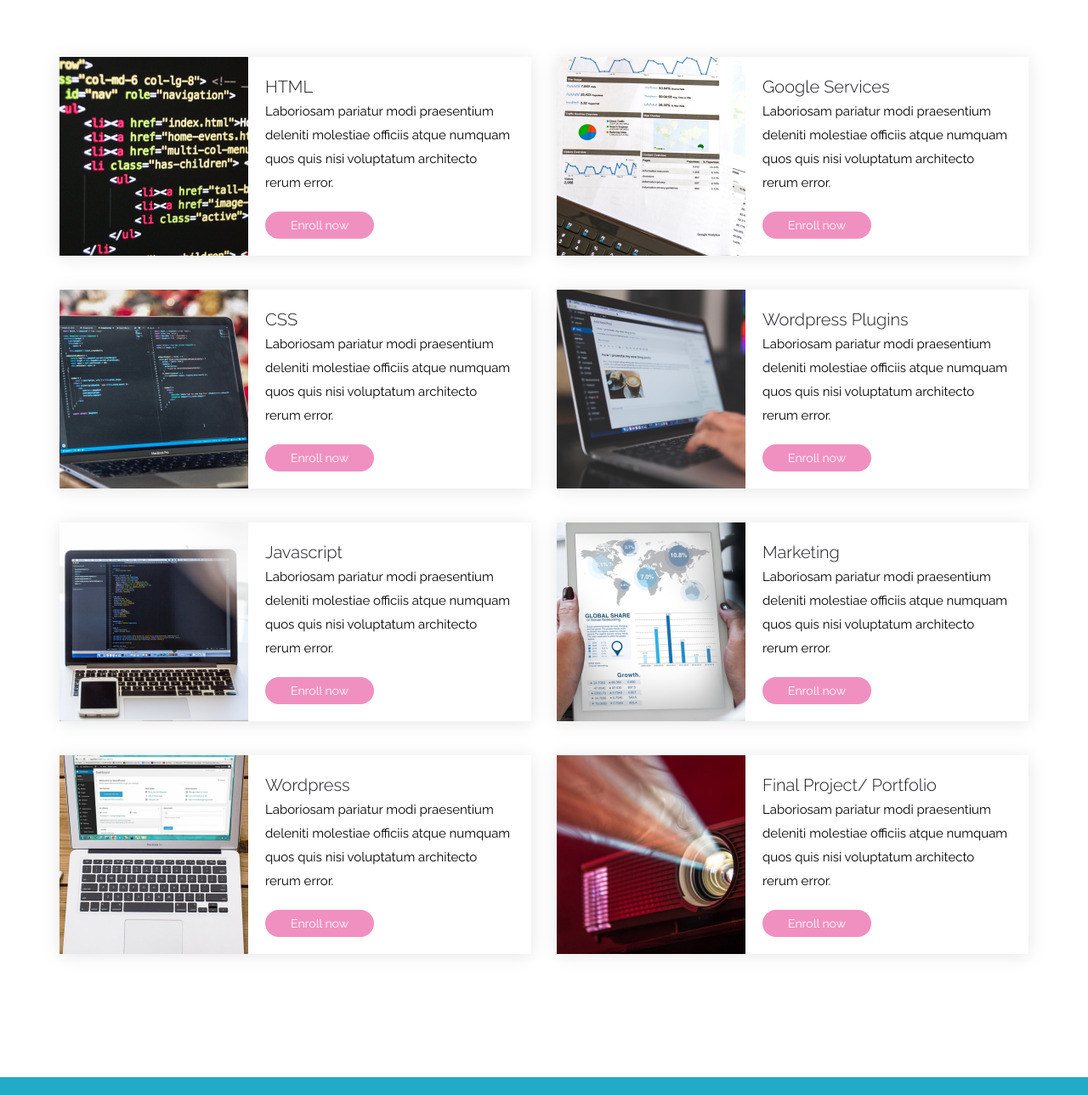
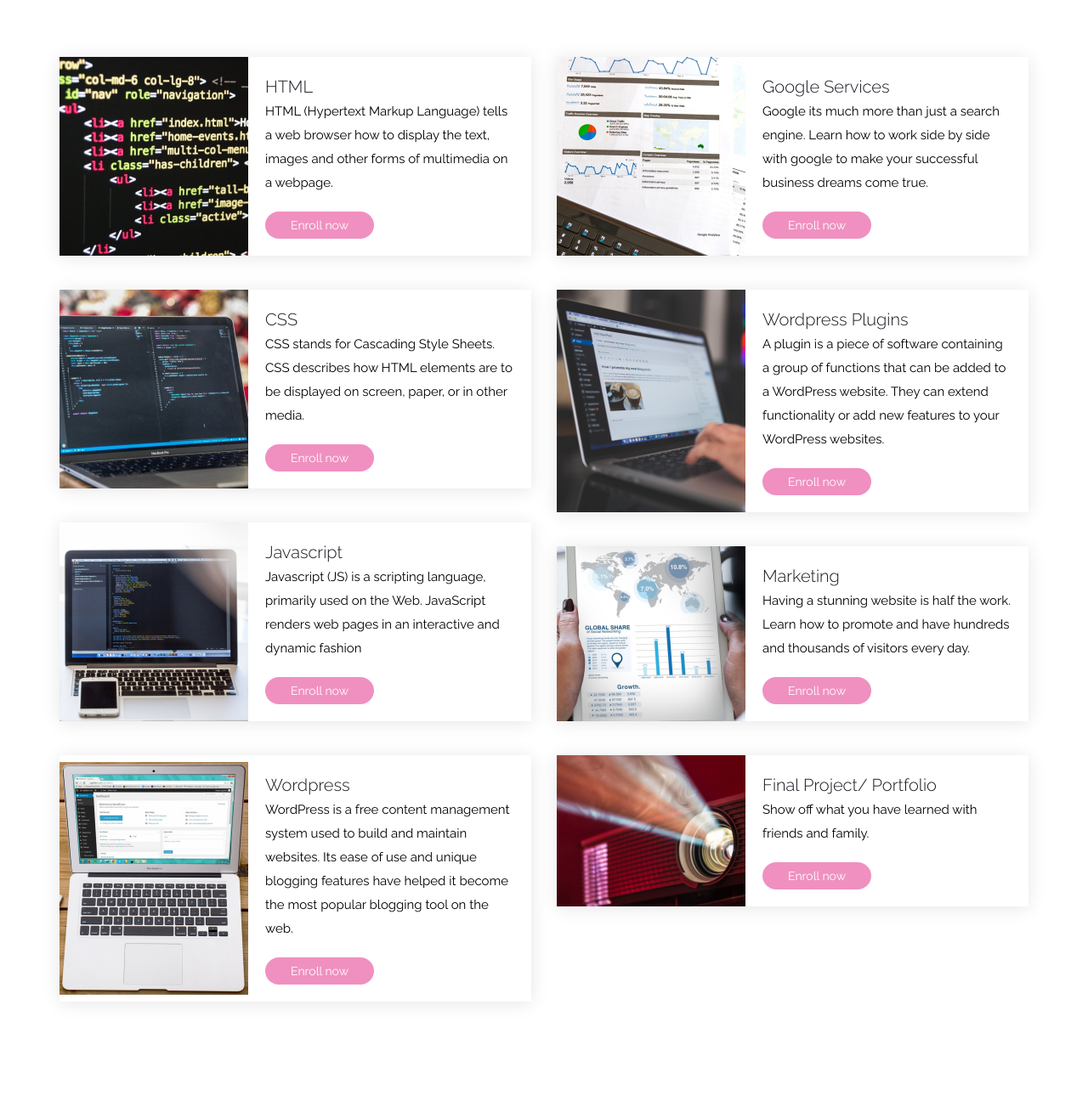
Before and after one commit to lucasalvarado23/school, a website: page index.html in a window 1280 px wide. Shown: the part 1931-3220 px from the top of the page at 85% size. Drawn offline with Linux system fonts and the light colour scheme; files whose address does not match are found by name.

```diff
--- a/index.html
+++ b/index.html
@@ -64,7 +64,6 @@
               <li><a href="#teachers">Teachers</a></li>
               <li><a href="#section1">About Us</a></li>
               <li><a href="#pricing">Pricing</a></li>
-
 
                 </ul>
               </li>
@@ -226,7 +225,8 @@
                 </div>
                 <div class="text">
                   <h3>HTML</h3>
-                  <p>Laboriosam pariatur modi praesentium deleniti molestiae officiis atque numquam quos quis nisi voluptatum architecto rerum error.</p>
+                  <p>HTML (Hypertext Markup Language) tells a web browser how to display the text, images and other forms of multimedia on a webpage.
+                  </p>
                   <p><a href="#" class="btn">Enroll now</a></p>
                 </div>
               </div>
@@ -239,7 +239,7 @@
                 </div>
                 <div class="text">
                   <h3>CSS</h3>
-                  <p>Laboriosam pariatur modi praesentium deleniti molestiae officiis atque numquam quos quis nisi voluptatum architecto rerum error.</p>
+                  <p>CSS stands for Cascading Style Sheets. CSS describes how HTML elements are to be displayed on screen, paper, or in other media.</p>
                   <p><a href="#" class="btn">Enroll now</a></p>
                 </div>
               </div>
@@ -251,7 +251,7 @@
                 </div>
                 <div class="text">
                   <h3>Javascript</h3>
-                  <p>Laboriosam pariatur modi praesentium deleniti molestiae officiis atque numquam quos quis nisi voluptatum architecto rerum error.</p>
+                  <p>Javascript (JS) is a scripting language, primarily used on the Web. JavaScript renders web pages in an interactive and dynamic fashion</p>
                   <p><a href="#" class="btn">Enroll now</a></p>
                 </div>
               </div>
@@ -263,7 +263,7 @@
                 </div>
                 <div class="text">
                   <h3>Wordpress</h3>
-                  <p>Laboriosam pariatur modi praesentium deleniti molestiae officiis atque numquam quos quis nisi voluptatum architecto rerum error.</p>
+                  <p>WordPress is a free content management system used to build and maintain websites. Its ease of use and unique blogging features have helped it become the most popular blogging tool on the web.</p>
                   <p><a href="#" class="btn">Enroll now</a></p>
                 </div>
               </div>
@@ -278,7 +278,7 @@
                 </div>
                 <div class="text">
                   <h3>Google Services</h3>
-                  <p>Laboriosam pariatur modi praesentium deleniti molestiae officiis atque numquam quos quis nisi voluptatum architecto rerum error.</p>
+                  <p>Google its much more than just a search engine. Learn how to work side by side with google to make your successful business dreams come true.</p>
                   <p><a href="#" class="btn">Enroll now</a></p>
                 </div>
               </div>
@@ -291,7 +291,7 @@
                 </div>
                 <div class="text">
                   <h3>Wordpress Plugins</h3>
-                  <p>Laboriosam pariatur modi praesentium deleniti molestiae officiis atque numquam quos quis nisi voluptatum architecto rerum error.</p>
+                  <p>A plugin is a piece of software containing a group of functions that can be added to a WordPress website. They can extend functionality or add new features to your WordPress websites.</p>
                   <p><a href="#" class="btn">Enroll now</a></p>
                 </div>
               </div>
@@ -304,7 +304,7 @@
                 </div>
                 <div class="text">
                   <h3>Marketing</h3>
-                  <p>Laboriosam pariatur modi praesentium deleniti molestiae officiis atque numquam quos quis nisi voluptatum architecto rerum error.</p>
+                  <p>Having a stunning website is half the work. Learn how to promote and have hundreds and thousands of visitors every day.</p>
                   <p><a href="#" class="btn">Enroll now</a></p>
                 </div>
               </div>
@@ -317,7 +317,7 @@
                 </div>
                 <div class="text">
                   <h3>Final Project/ Portfolio</h3>
-                  <p>Laboriosam pariatur modi praesentium deleniti molestiae officiis atque numquam quos quis nisi voluptatum architecto rerum error.</p>
+                  <p>Show off what you have learned with friends and family.</p>
                   <p><a href="#" class="btn">Enroll now</a></p>
                 </div>
               </div>
```
Also changed, not shown: img/flor.jpeg (added).
